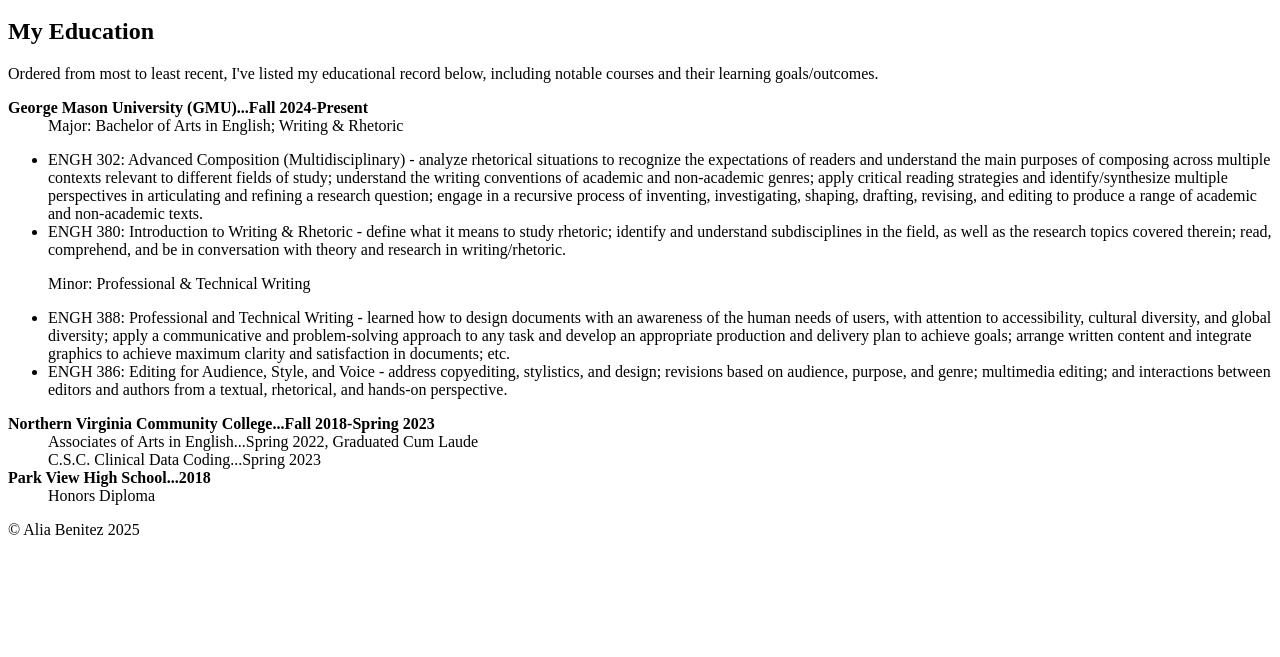
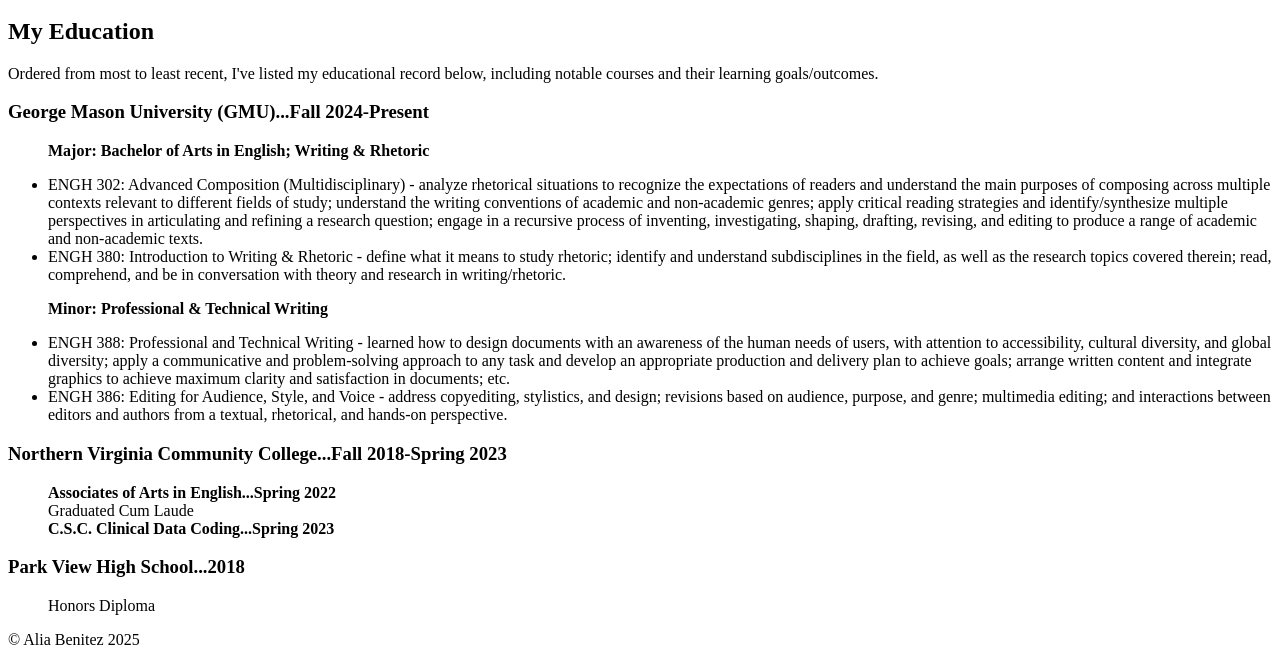
Before and after one commit to alia-j68/aliaj.b-repo, a plain HTML site: page practicesite1/education.html in a window 1280 px wide. Shown: the part 154-811 px from the top of the page. Drawn offline with Linux system fonts and the light colour scheme.

Commit message:
Education Update.b
Changes to formatting for legibility

```diff
--- a/practicesite1/education.html
+++ b/practicesite1/education.html
@@ -14,21 +14,22 @@
 <article>
 	<p>Ordered from most to least recent, I've listed my educational record below, including notable courses and their learning goals/outcomes.</p>
 		<dl>
-			<dt><b>George Mason University (GMU)...Fall 2024-Present</b></dt>
-				<dd>Major: Bachelor of Arts in English; Writing & Rhetoric</dd>
+			<dt><h3>George Mason University (GMU)...Fall 2024-Present</h3></dt>
+				<dd><b>Major: Bachelor of Arts in English; Writing & Rhetoric</b></dd>
 					<ul>
 						<li>ENGH 302: Advanced Composition (Multidisciplinary) - analyze rhetorical situations to recognize the expectations of readers and understand the main purposes of composing across multiple contexts relevant to different fields of study; understand the writing conventions of academic and non-academic genres; apply critical reading strategies and identify/synthesize multiple perspectives in articulating and refining a research question; engage in a recursive process of inventing, investigating, shaping, drafting, revising, and editing to produce a range of academic and non-academic texts.</li>
 						<li>ENGH 380: Introduction to Writing & Rhetoric - define what it means to study rhetoric; identify and understand subdisciplines in the field, as well as the research topics covered therein; read, comprehend, and be in conversation with theory and research in writing/rhetoric.</li>
 					</ul>
-				<dd>Minor: Professional & Technical Writing</dd>
+				<dd><b>Minor: Professional & Technical Writing</b></dd>
 					<ul>
 						<li>ENGH 388: Professional and Technical Writing - learned how to design documents with an awareness of the human needs of users, with attention to accessibility, cultural diversity, and global diversity; apply a communicative and problem-solving approach to any task and develop an appropriate production and delivery plan to achieve goals; arrange written content and integrate graphics to achieve maximum clarity and satisfaction in documents; etc.</li>
 						<li>ENGH 386: Editing for Audience, Style, and Voice - address copyediting, stylistics, and design; revisions based on audience, purpose, and genre; multimedia editing; and interactions between editors and authors from a textual, rhetorical, and hands-on perspective.</li>
 					</ul>
-			<dt><b>Northern Virginia Community College...Fall 2018-Spring 2023</b></dt>
-				<dd>Associates of Arts in English...Spring 2022, Graduated Cum Laude</dd>
-				<dd>C.S.C. Clinical Data Coding...Spring 2023</dd>
-			<dt><b>Park View High School...2018</b></dt>
+			<dt><h3>Northern Virginia Community College...Fall 2018-Spring 2023</h3></dt>
+				<dd><b>Associates of Arts in English...Spring 2022</b></dd>
+				<dd>Graduated Cum Laude</dd>
+				<dd><b>C.S.C. Clinical Data Coding...Spring 2023</b></dd>
+			<dt><h3>Park View High School...2018</h3></dt>
 				<dd>Honors Diploma<dd>
 		</dl>
 </article>
```
